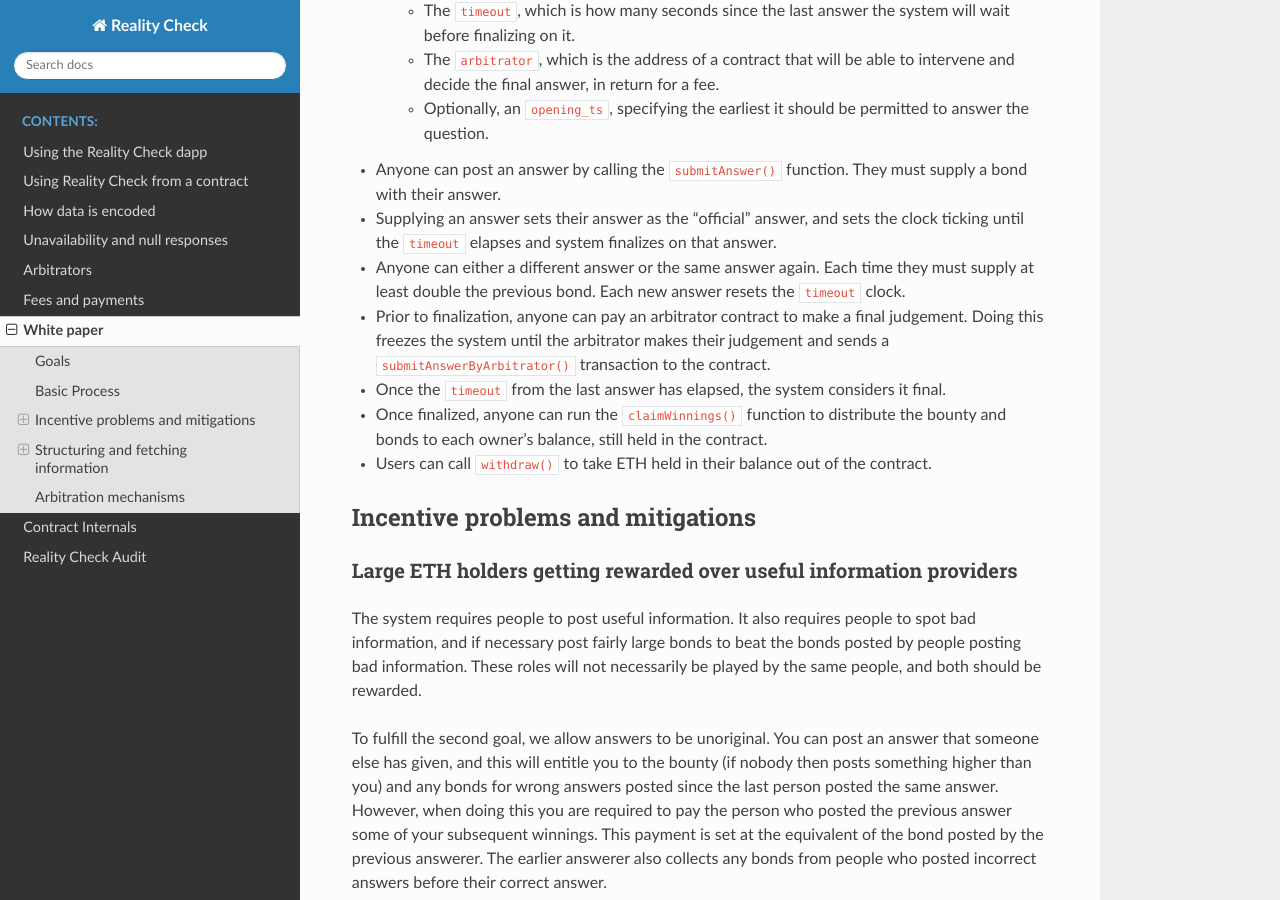
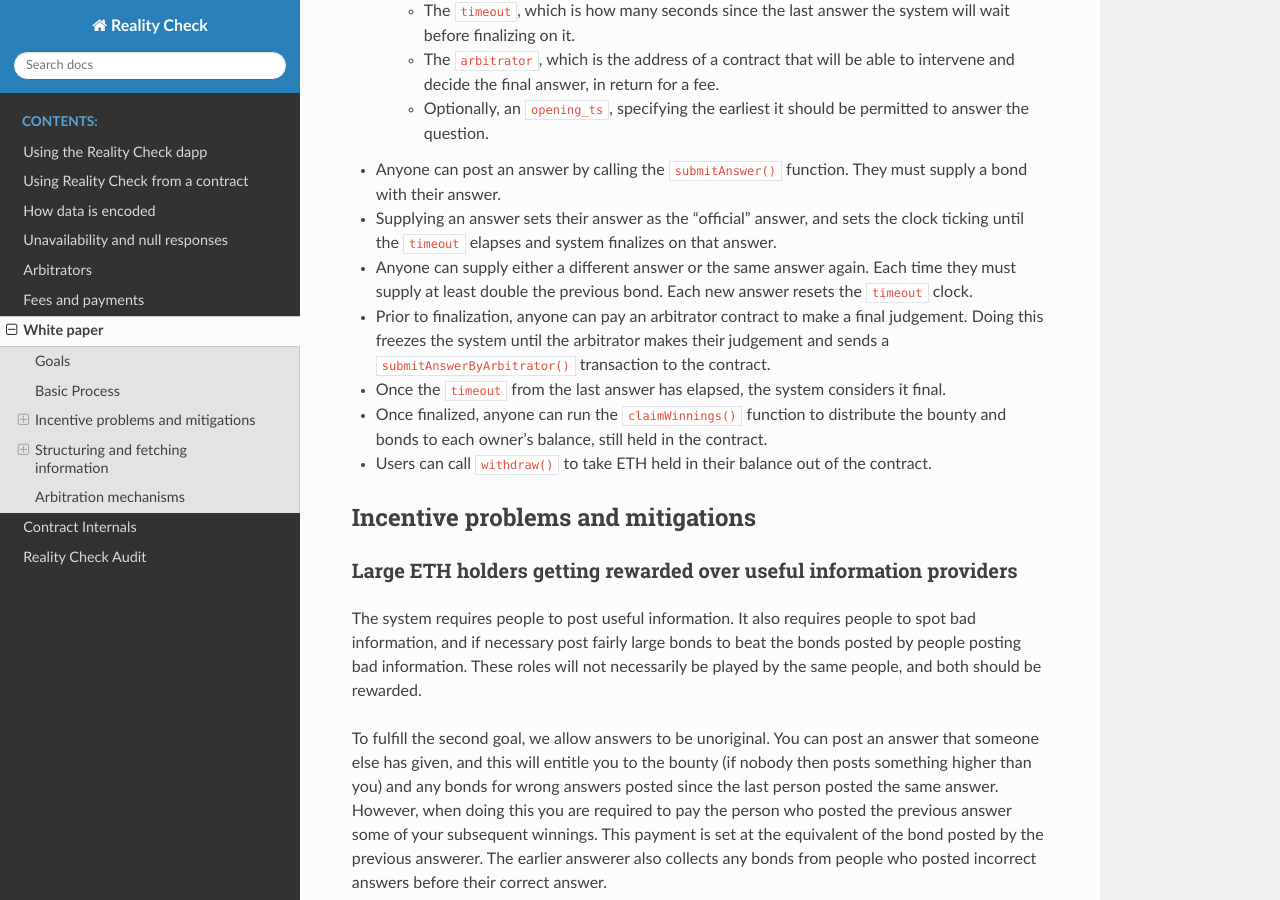
Before and after one commit to realitio/realitio-dapp, a Sphinx documentation site: the page built from docs/whitepaper.rst, in a window 1280 px wide and 900 px high, scrolled down 550 px. Built offline with Sphinx 7.4.7 and the Read the Docs theme 2.0.0, drawn with Linux system fonts in a browser that asks for light colours.

Commit message:
dd missing verb

```diff
--- a/docs/whitepaper.rst
+++ b/docs/whitepaper.rst
@@ -23,7 +23,7 @@
 
 * Anyone can post an answer by calling the ``submitAnswer()`` function. They must supply a bond with their answer.
 * Supplying an answer sets their answer as the "official" answer, and sets the clock ticking until the ``timeout`` elapses and system finalizes on that answer.
-* Anyone can either a different answer or the same answer again. Each time they must supply at least double the previous bond. Each new answer resets the ``timeout`` clock.
+* Anyone can supply either a different answer or the same answer again. Each time they must supply at least double the previous bond. Each new answer resets the ``timeout`` clock.
 * Prior to finalization, anyone can pay an arbitrator contract to make a final judgement. Doing this freezes the system until the arbitrator makes their judgement and sends a ``submitAnswerByArbitrator()`` transaction to the contract.
 * Once the ``timeout`` from the last answer has elapsed, the system considers it final.
 * Once finalized, anyone can run the ``claimWinnings()`` function to distribute the bounty and bonds to each owner's balance, still held in the contract.
```
